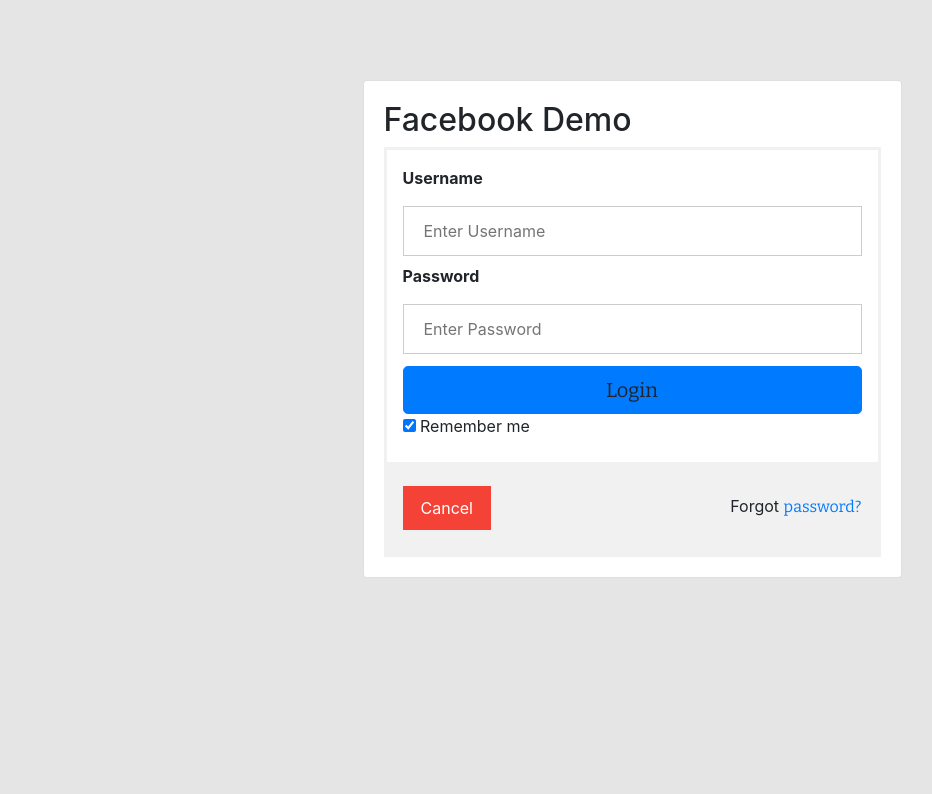
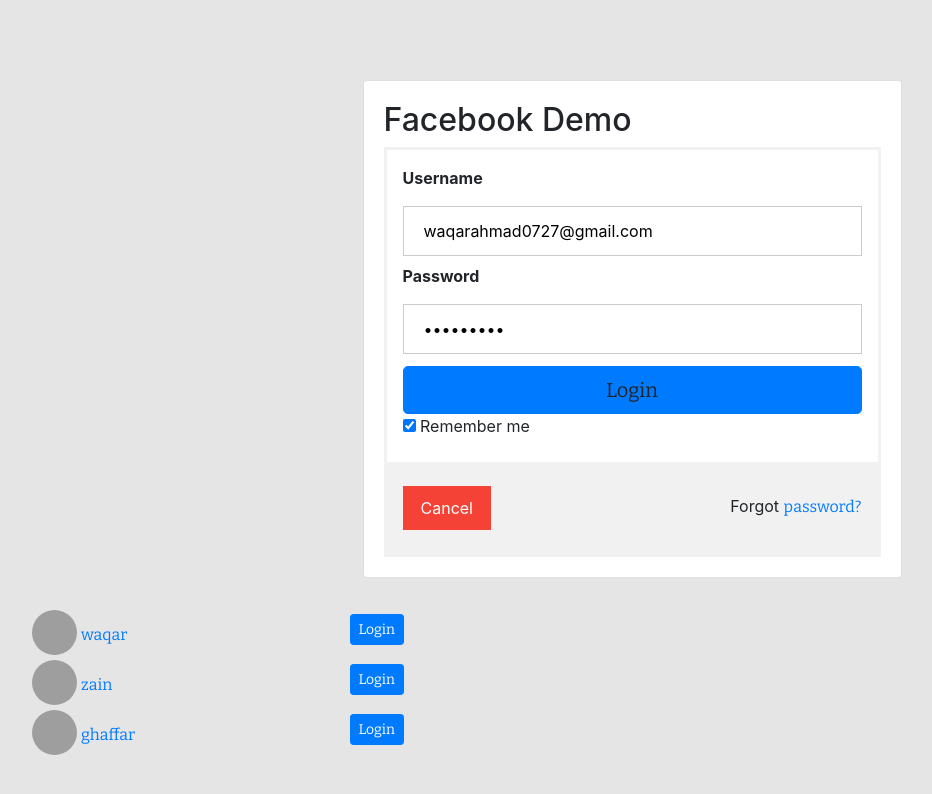
Before and after one commit to WaqarGhoto/social-media-project, an Angular app: page / in a window 1280 px wide. Shown: the top 794 px of the page, without its empty margins (8-940 px from the left). Built offline with nearby package versions, Linux system fonts and the light colour scheme; grey boxes are pictures that could not be loaded; a web font is replaced by a local one.

Commit message:
added some users in list and login user with mock data.
added some users in list and login user with mock data.

```diff
--- a/src/app/app.component.html
+++ b/src/app/app.component.html
@@ -1,3 +1 @@
-
-
 <router-outlet></router-outlet>
--- a/src/app/home/home.component.ts
+++ b/src/app/home/home.component.ts
@@ -99,13 +99,11 @@
 
 
   getFriends() {
-      this.userService.getAllUsers().subscribe(users=>{
-         this.myUserArray=users
-         for(var fid of this.user.friend_list)
-         {
-           this.friends.push(users[fid]);
-         }
-       });
+    this.myUserArray=this.userService.getAllUsers();
+       for(var fid of this.user.friend_list)
+       {
+         this.friends.push(this.myUserArray[fid]);
+       }
   }
 
   // getFriendsSuggestions() {
--- a/src/app/user.service.ts
+++ b/src/app/user.service.ts
@@ -18,6 +18,7 @@
 
 
 export class User{
+
   id:string;
   name:string;
   image:string;
@@ -46,11 +47,41 @@
   user:User;
   id:string;
 
+  usersList:any[]=[
+    {
+      id:'1',
+      name:'waqar',
+      image:'image',
+      friend_list:[],
+      friend_suggestion_list:[],
+      posts_list:[]
+    },
+    {
+      id:'2',
+      name:'zain',
+      image:'image',
+      friend_list:[],
+      friend_suggestion_list:[],
+      posts_list:[]
+    },
+    {
+      id:'3',
+      name:'ghaffar',
+      image:'image',
+      friend_list:[],
+      friend_suggestion_list:[],
+      posts_list:[]
+    }
+
+  ]
+
   constructor(private http :HttpClient) { }
 
-  getAllUsers(): Observable<User[]> {
-    return this.http.get<User[]>('https://localhost:44316/facebookusers');
+  getAllUsers(): User[] {
+    return this.usersList;
+    //return this.http.get<User[]>('https://localhost:44316/facebookusers');
   }
+
 
   getFriends(id:string): Observable<User[]> {
     return this.http.get<User[]>('https://localhost:44316/friends/'+id);
@@ -66,22 +97,23 @@
     tempmodel.username=username;
     tempmodel.password=password;
     console.log(tempmodel);
-    return  this.http.post<any>('https://localhost:44316/facebook/authenticate',tempmodel)
-    .subscribe(user => {
+    localStorage.setItem('currentUser', JSON.stringify({username:username,password:password}));
+  //   return  this.http.post<any>('https://localhost:44316/facebook/authenticate',tempmodel)
+  //   .subscribe(user => {
 
-      //console.log(user);
-      console.log(user.id);
-            if (user) {
-                // store user details and jwt token in local storage to keep user logged in between page refreshes
-                localStorage.setItem('currentUser', JSON.stringify(user));
-            }
+  //     //console.log(user);
+  //     console.log(user.id);
+  //           if (user) {
+  //               // store user details and jwt token in local storage to keep user logged in between page refreshes
+  //               localStorage.setItem('currentUser', JSON.stringify(user));
+  //           }
 
-            //console.log(user);
-           // this.user=user;
-            console.log(user);
-            return user;
+  //           //console.log(user);
+  //          // this.user=user;
+  //           console.log(user);
+  //           return user;
 
-   });
+  //  });
   }
 
 
--- a/src/app/users-list/users-list.component.ts
+++ b/src/app/users-list/users-list.component.ts
@@ -12,14 +12,13 @@
 
   public users:User[];
   public posts:Post[];
-  public username:string;
-  public password:string;
+  public username:string="waqarahmad0727@gmail.com";
+  public password:string="ghoto1234";
   public logintext:string;
   constructor(private postService:PostService, private userService:UserService,private router: Router) { }
 
   ngOnInit() {
-
-    //this.getUsers();
+    this.getUsers();
     //this.getPosts();
 
   }
@@ -29,10 +28,10 @@
     .subscribe(posts=> this.posts = posts);
   }
   getUsers(): void {
-    this.userService.getAllUsers()
-    .subscribe(users => {
-      this.users = users;
-    });
+    this.users=this.userService.getAllUsers();
+    // .subscribe(users => {
+    //   this.users = users;
+    // });
 
   }
 
```
